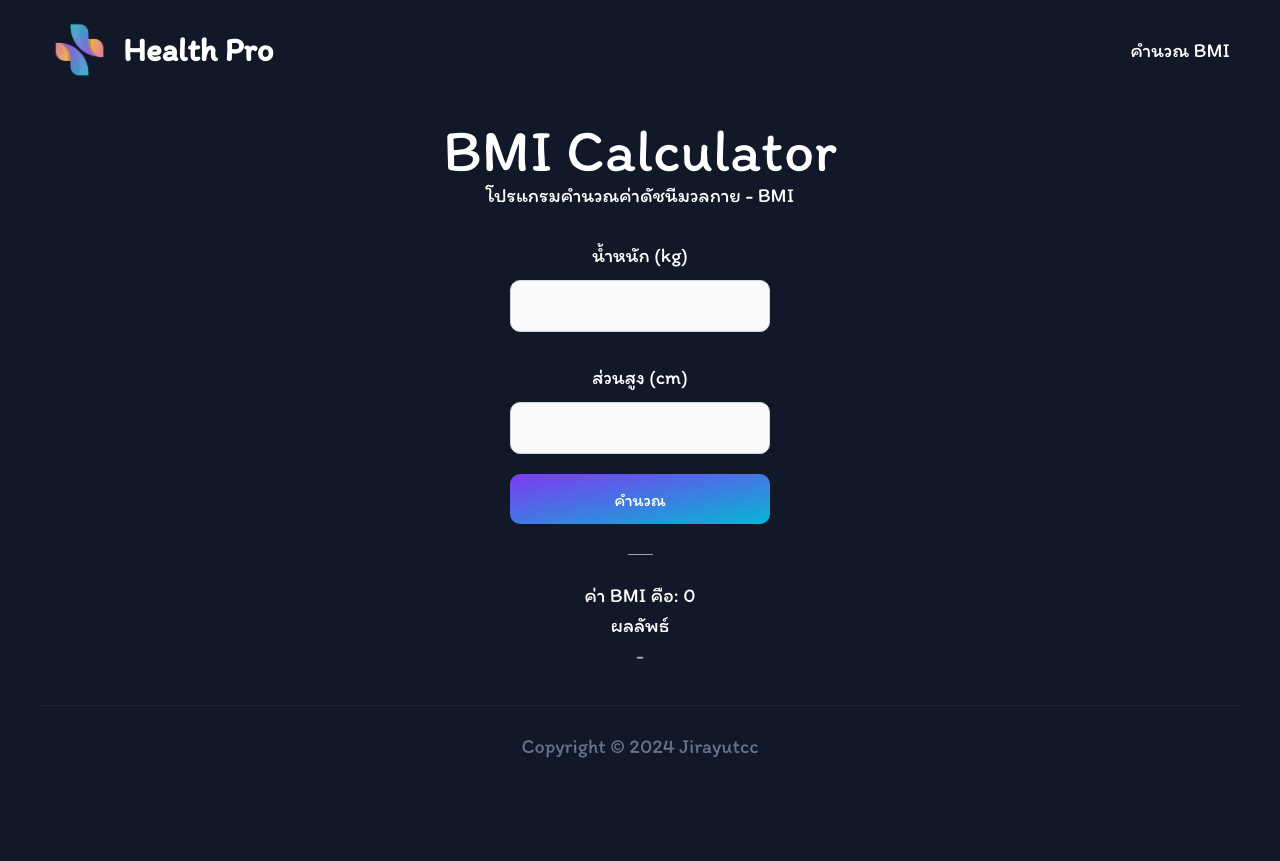
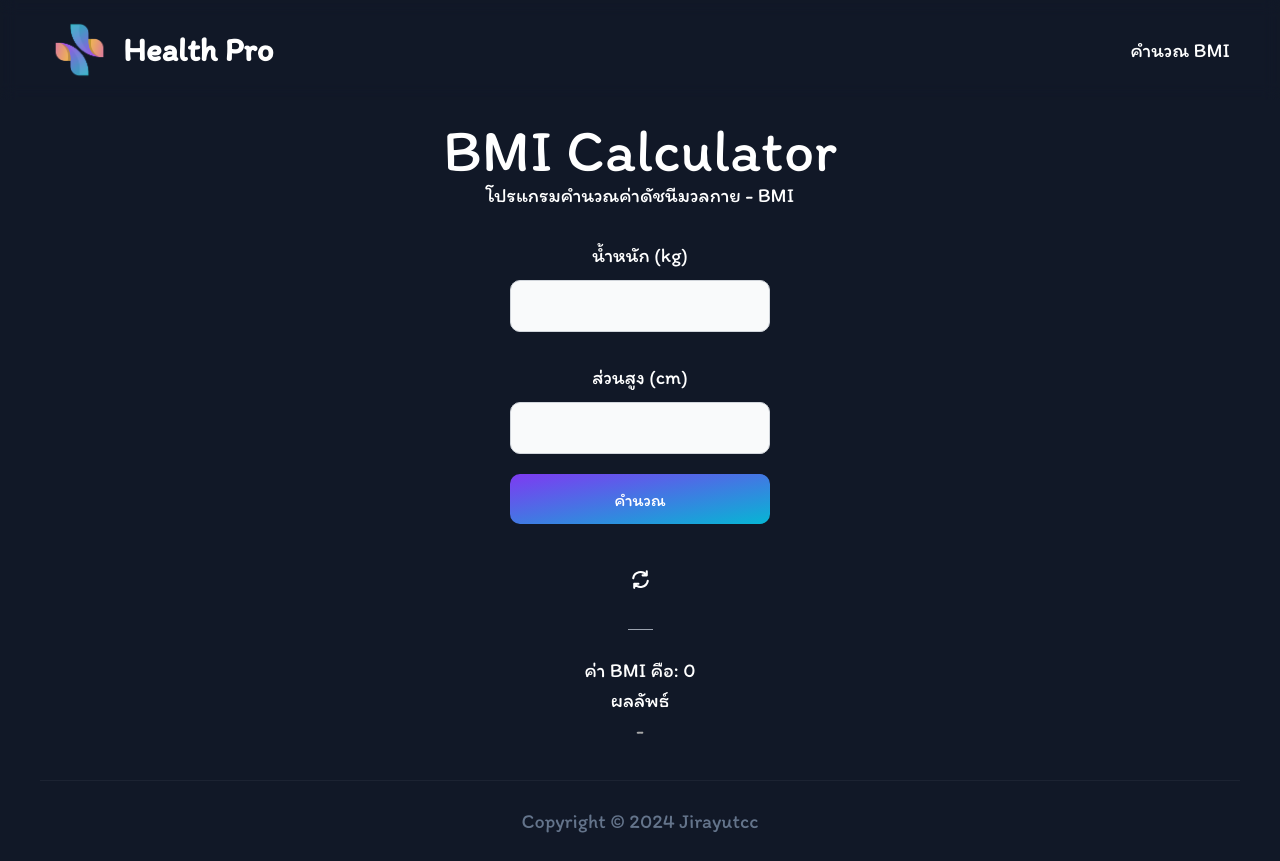
Before and after one commit to jirayutcc/health-pro, a React (Vite) app: page /bmi in a window 1280 px wide. Before the commit the page ends 800 px from the top, so only its background shows below. Built offline with nearby package versions, Linux system fonts and the light colour scheme.

Commit message:
add clear func

```diff
--- a/src/components/Bmi/Bmi.tsx
+++ b/src/components/Bmi/Bmi.tsx
@@ -32,6 +32,14 @@ function Bmi() {
 
     const closeAlert = () => {
         setAlertVisibility(false);
+    };
+
+    const resetData = () => {
+        if (weightRef.current && heightRef.current) {
+            weightRef.current.value = "";
+            heightRef.current.value = "";
+        }
+        setBmi(0);
     };
 
     const handleChangeWeight = () => {
@@ -97,6 +105,28 @@ function Bmi() {
             </div>
             <br />
 
+            <button
+                type="button"
+                className="text-white hover:bg-blue-800 focus:outline-none font-medium rounded-lg text-sm p-2.5 text-center inline-flex items-center mb-5"
+                onClick={resetData}
+            >
+                <svg
+                    className="w-5 h-5"
+                    aria-hidden="true"
+                    xmlns="http://www.w3.org/2000/svg"
+                    fill="none"
+                    viewBox="0 0 24 24"
+                >
+                    <path
+                        stroke="currentColor"
+                        stroke-linecap="round"
+                        stroke-linejoin="round"
+                        stroke-width="2"
+                        d="M17.7 7.7A7.1 7.1 0 0 0 5 10.8M18 4v4h-4m-7.7 8.3A7.1 7.1 0 0 0 19 13.2M6 20v-4h4"
+                    />
+                </svg>
+                <span className="sr-only">Reset</span>
+            </button>
             <hr className="w-5 border-gray-400 m-auto mb-5" />
             <BmiCalculator bmi={bmi} />
 
```
